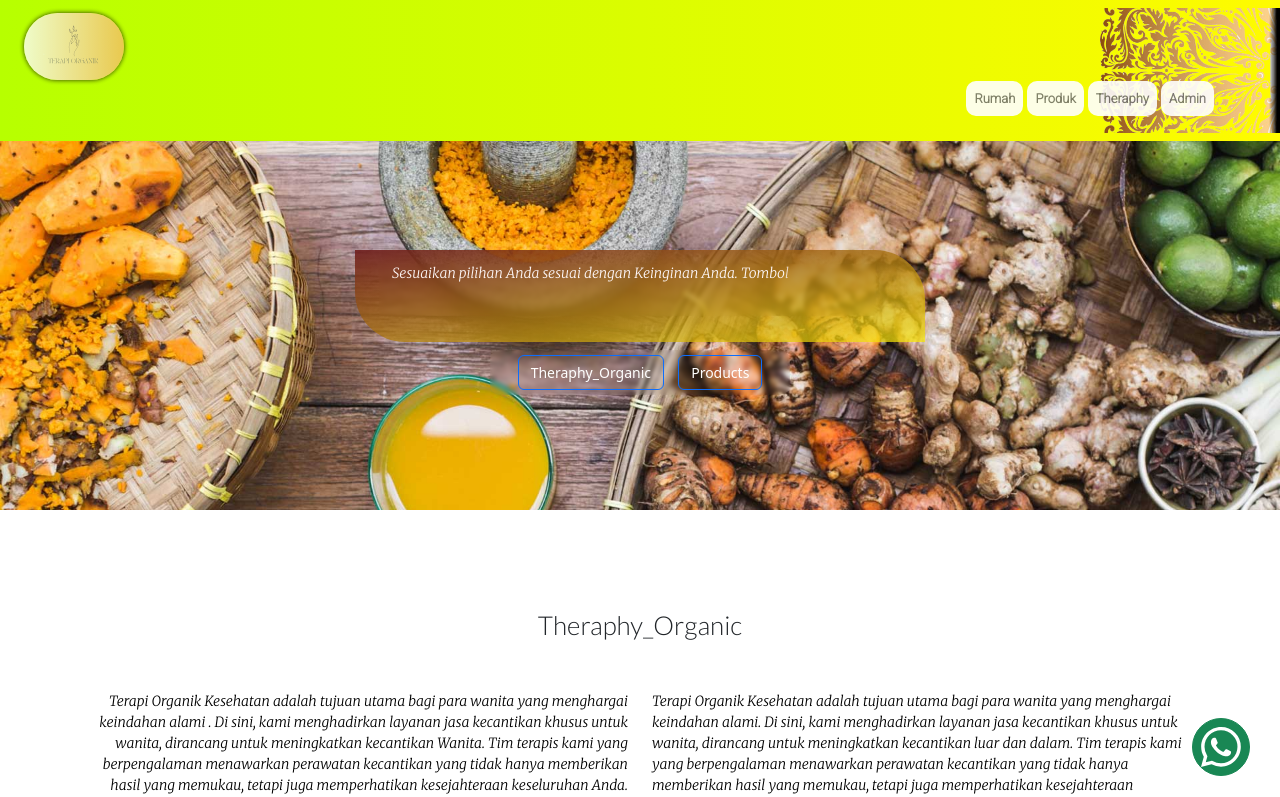
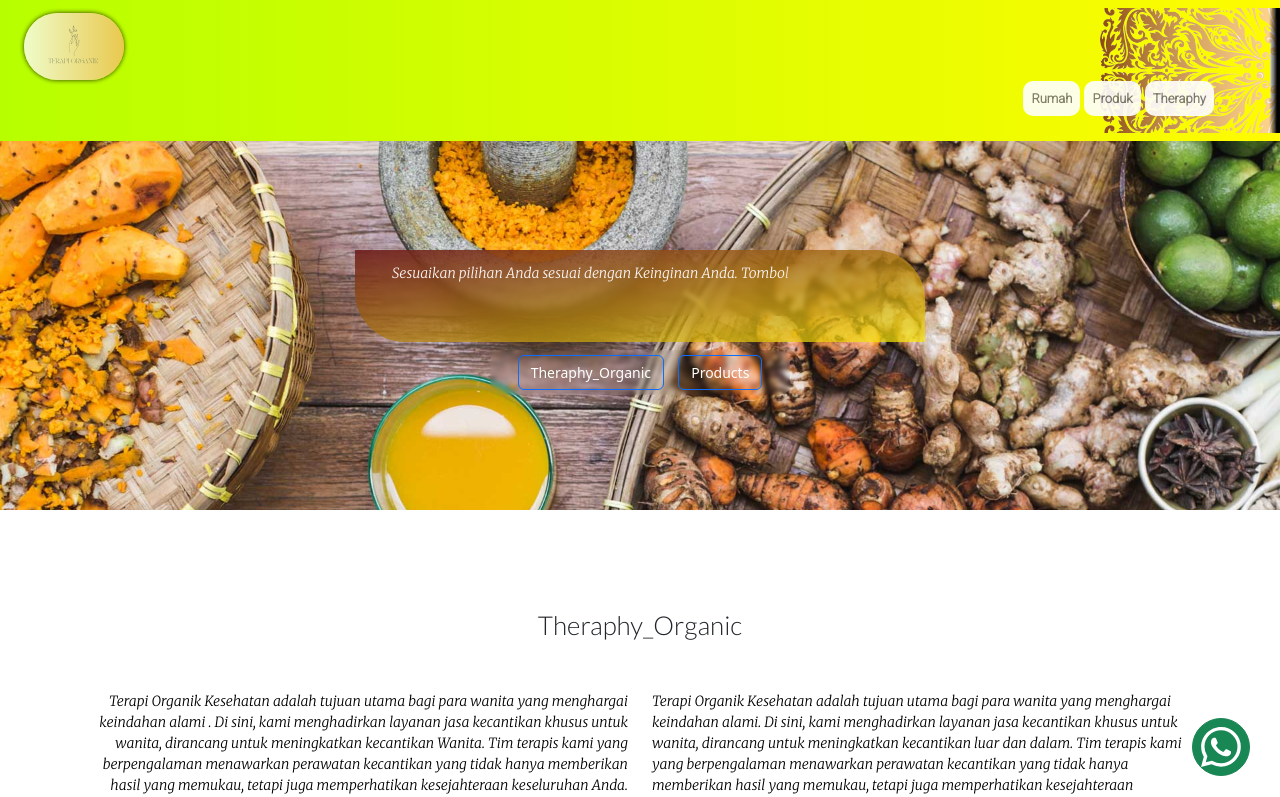
Before and after one commit to Fahriansyahh/TheraphyOrganik, a React (Create React App) app: page / in a window 1280 px wide. Shown: the top 797 px of the page. Built offline with nearby package versions, Linux system fonts and the light colour scheme; a web font is replaced by a local one.

Commit message:
handle bug navbar

```diff
--- a/src/Components/Molekul/Navbar/Navbar.js
+++ b/src/Components/Molekul/Navbar/Navbar.js
@@ -78,14 +78,6 @@ const Navbarr = (position) => {
             >
               Theraphy
             </Nav.Link>
-            <Nav.Link
-              className="text_Nav"
-              onClick={() => {
-                history("/Admin");
-              }}
-            >
-              Admin
-            </Nav.Link>
           </Nav>
         </Navbar.Collapse>
       </Container>
```
